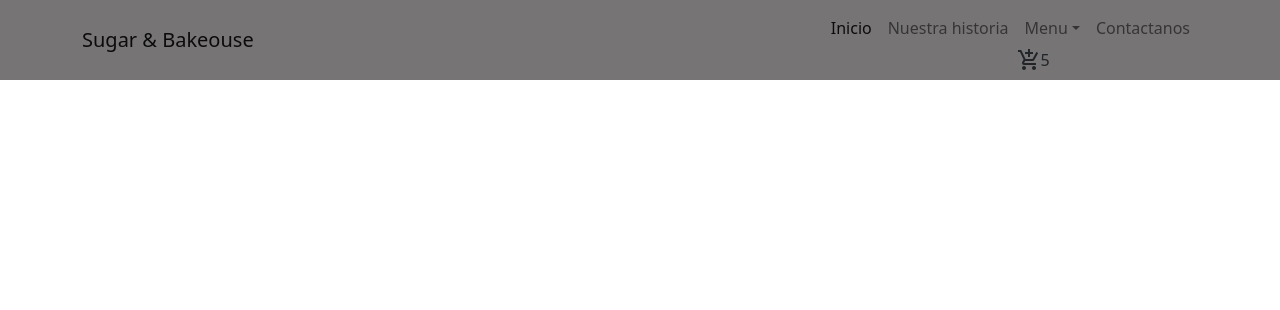
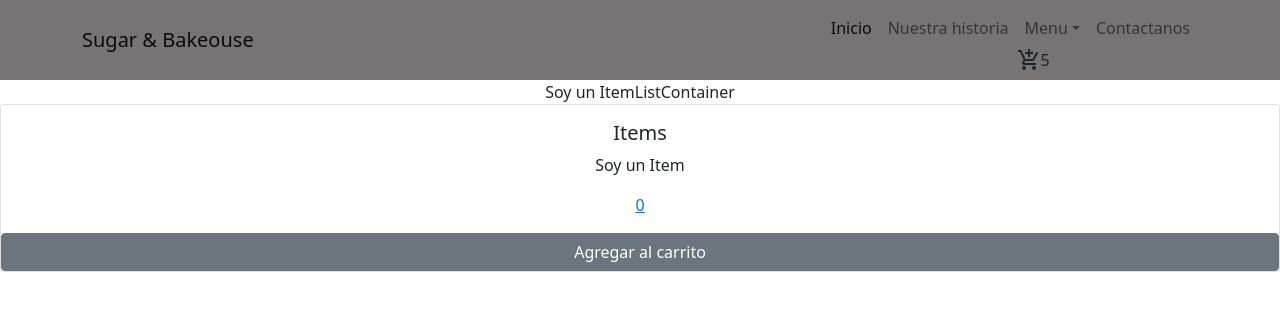
Before and after one commit to CristianPedrozo/sugarwebPedrozo, a React (Create React App) app: page / in a window 1280 px wide. Shown: the top 310 px of the page. Built offline with nearby package versions, Linux system fonts and the light colour scheme.

Commit message:
Se agrego un CartWidget

```diff
--- a/src/App.js
+++ b/src/App.js
@@ -1,10 +1,12 @@
 import './App.css';
 import NavBar from './compoments/navbar/NavBar';
+import ItemListcontainer from './compoments/ItemListContainer/ItemListContainer'
 
 function App() {
   return (
     <div className="App">
       <NavBar/>
+      <ItemListcontainer input={"Soy un ItemListContainer"}/>
     </div>
   );
 }
--- /dev/null
+++ b/src/compoments/ItemCount/ItemCount.jsx
@@ -0,0 +1,16 @@
+import './ItemCount.css'
+
+const ItemCount = ({title,desc})=>{return(
+        <div className="card">
+            <div className="card-body">
+                <h5 className="card-title">{title}</h5>
+                <p className="card-text">{desc}</p>
+                <div>
+                    <a className="">0</a>
+                </div>
+            </div>
+        <a className="btn btn-secondary">Agregar al carrito</a>
+    </div>
+)
+}
+export default ItemCount
--- /dev/null
+++ b/src/compoments/ItemListContainer/ItemListContainer.jsx
@@ -0,0 +1,12 @@
+import Itemcount from '../ItemCount/ItemCount'
+
+const ItemListContainer = ({input})=>{
+    return(
+        <div>
+            {input}
+            <Itemcount title ={"Items"} desc ={"Soy un Item"}/>
+        </div>
+
+    )
+}
+export default ItemListContainer
```
Also changed, not shown: src/compoments/ItemCount/ItemCount.css (added).
